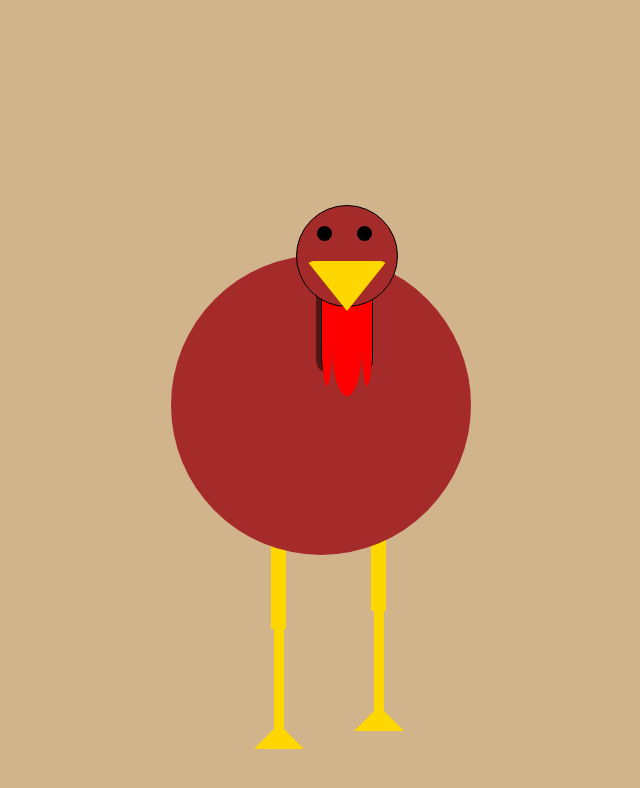
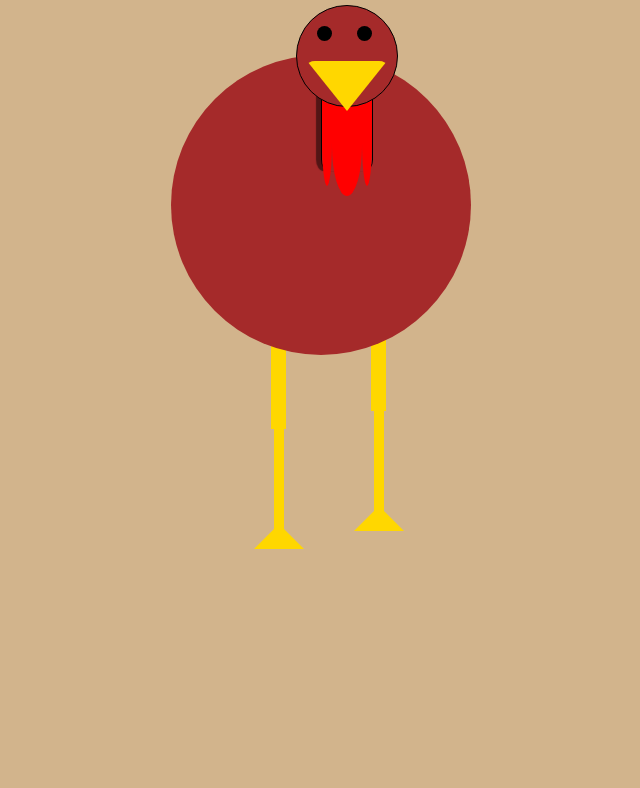
Before and after one commit to 13bfrancis/Turkey, a React (Create React App) app: page / in a window 1280 px wide. Shown: the top 788 px of the page, without its empty margins (294-934 px from the left). Built offline with nearby package versions, Linux system fonts and the light colour scheme.

Commit message:
fixed formatting issues again

```diff
--- a/src/App.js
+++ b/src/App.js
@@ -15,8 +15,7 @@ class App extends Component {
         style={{
           display: 'flex',
           justifyContent: 'center',
-          height: '100vh',
-          alignItems: 'center'
+          height: '100vh'
         }}
       >
         <div
```
